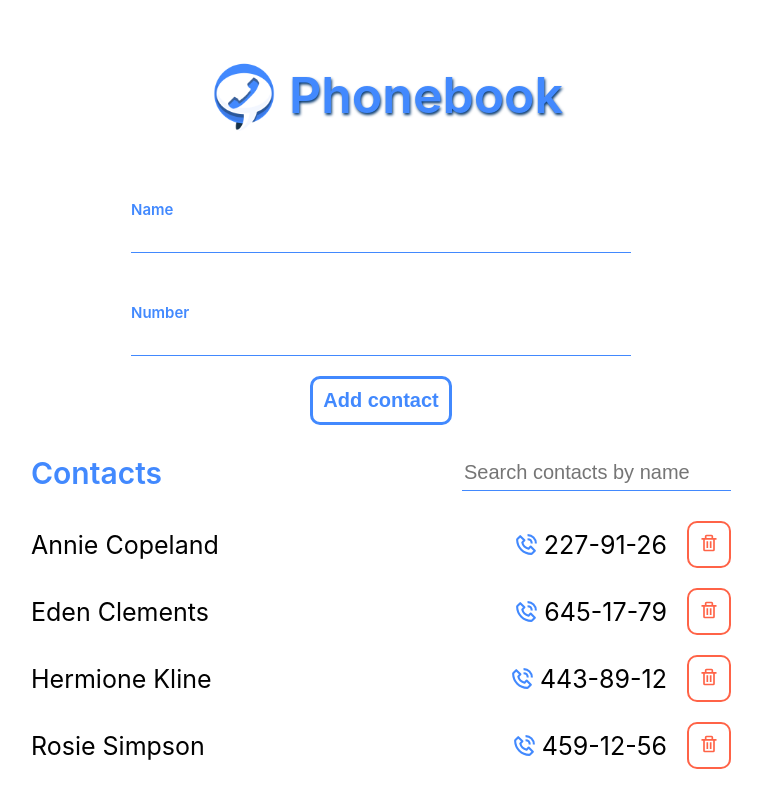
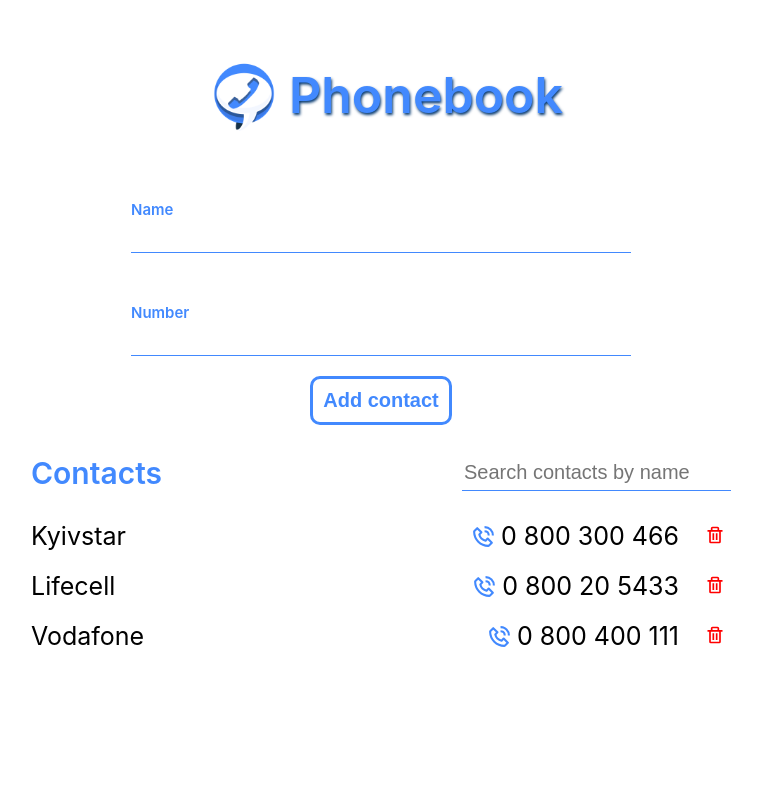
Before and after one commit to aslanukr/goit-react-hw-02-phonebook, a React (Create React App) app: page / in a window 1280 px wide. Shown: the top 808 px of the page, without its empty margins (259-1021 px from the left). Built offline with nearby package versions, Linux system fonts and the light colour scheme.

Commit message:
changed initial contacts + improved delete btn

```diff
--- a/src/components/App.jsx
+++ b/src/components/App.jsx
@@ -9,10 +9,9 @@ import { Container, Logo, Icon, SectionTitle, Wrapper } from './Styles.styled';
 export class App extends Component {
   state = {
     contacts: [
-      { id: 'id-1', name: 'Rosie Simpson', number: '459-12-56' },
-      { id: 'id-2', name: 'Hermione Kline', number: '443-89-12' },
-      { id: 'id-3', name: 'Eden Clements', number: '645-17-79' },
-      { id: 'id-4', name: 'Annie Copeland', number: '227-91-26' },
+      { id: 'id-1', name: 'Kyivstar', number: '0 800 300 466' },
+      { id: 'id-2', name: 'Lifecell', number: '0 800 20 5433' },
+      { id: 'id-3', name: 'Vodafone', number: '0 800 400 111' },
     ],
     filter: '',
   };
--- a/src/components/Styles.styled.js
+++ b/src/components/Styles.styled.js
@@ -154,27 +154,9 @@ export const ContactItem = styled.li`
 export const DeleteBtn = styled.button`
   max-width: 100px;
   font-size: 15px;
-
-  color: tomato;
-  padding: 7px 7px;
+  color: red;
   background-color: #ffffff;
-  border-radius: 10px;
-  border: 1px solid tomato;
-  scale: 1;
-  transition: background-color, scale 250ms ease-in;
-
-  &:hover,
-  &:focus {
-    background-color: tomato;
-    color: white;
-    scale: 1.01;
-    box-shadow: 1px 1px 3px #063970;
-  }
-
-  @media screen and (min-width: 568px) {
-    border: 2px solid tomato;
-    padding: 10px 10px;
-  }
+  border: none;
 `;
 
 export const PhoneWrapper = styled.a`
```
